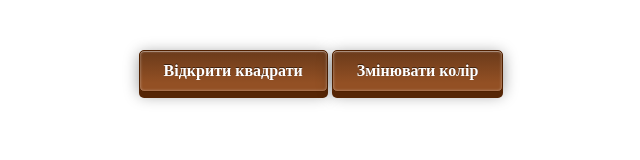
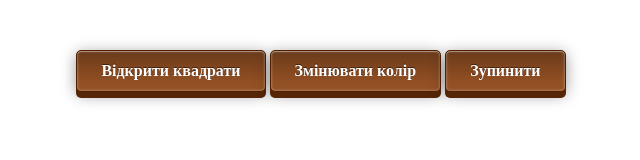
Before and after one commit to Natalia2409/HW-9, a plain HTML site: page index.html in a window 1280 px wide. Shown: the whole page, without its empty margins (319-959 px from the left). Drawn offline with Linux system fonts and the light colour scheme.

Commit message:
Update index.html

```diff
--- a/index.html
+++ b/index.html
@@ -10,7 +10,8 @@
 
 	<div class="buttons">
 		<a href="#" id="watch" class="button19">Відкрити квадрати</a>
-		<a href="#" id="timer" class="button19">Змінювати колір</a>
+		<a href="#" stop="true" id="timer" class="button19">Змінювати колір</a>
+		<a href="#" stop="true" id="stop" class="button19">Зупинити</a>
 	</div>
 
 	<div id="general">
@@ -50,13 +51,6 @@
 			<div class="blocks"></div>
 		</div>
 	</div>
-
-
-
-
-
-
-
 	<script src="js/script.js"></script>
 </body>
 </html>
```
